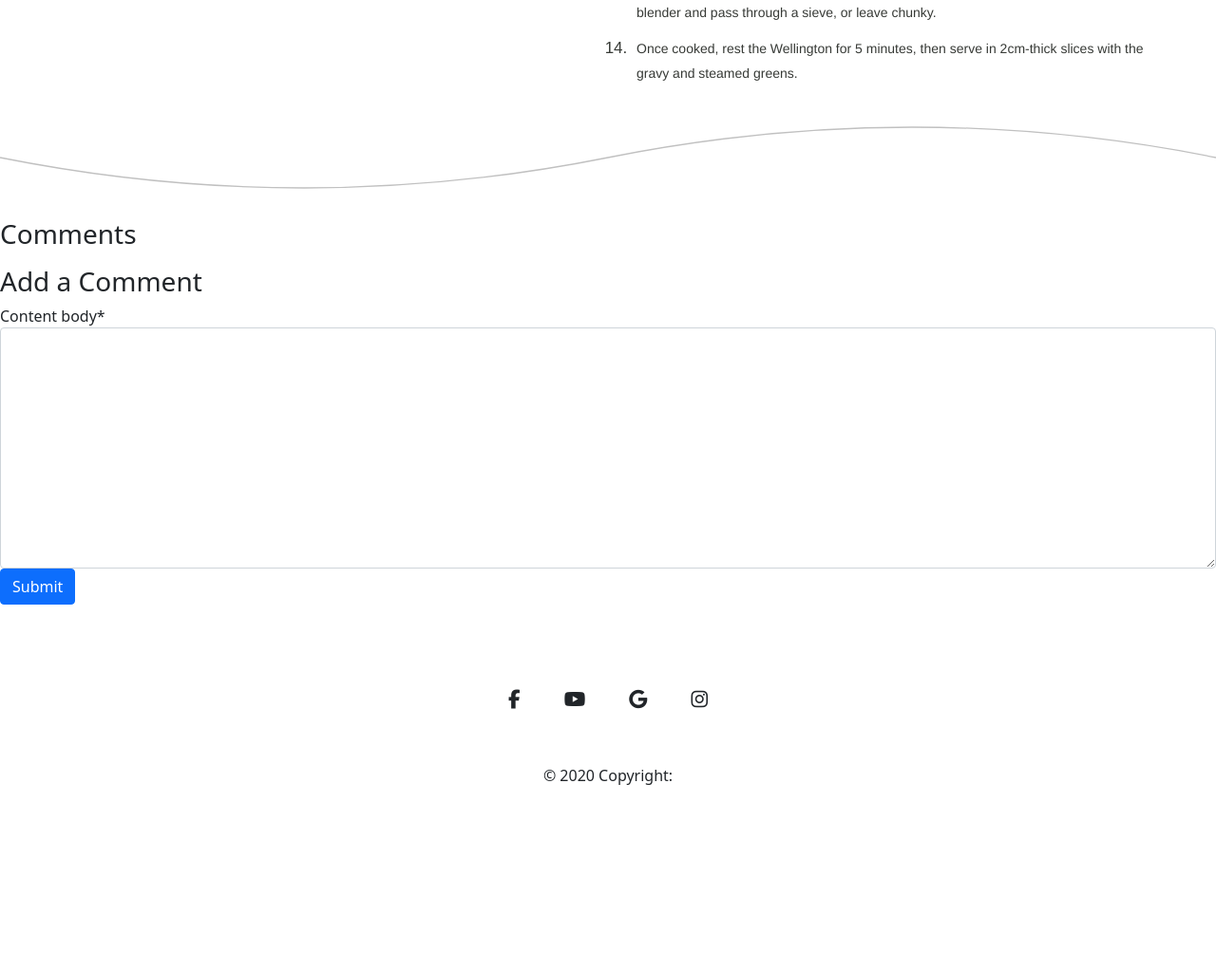
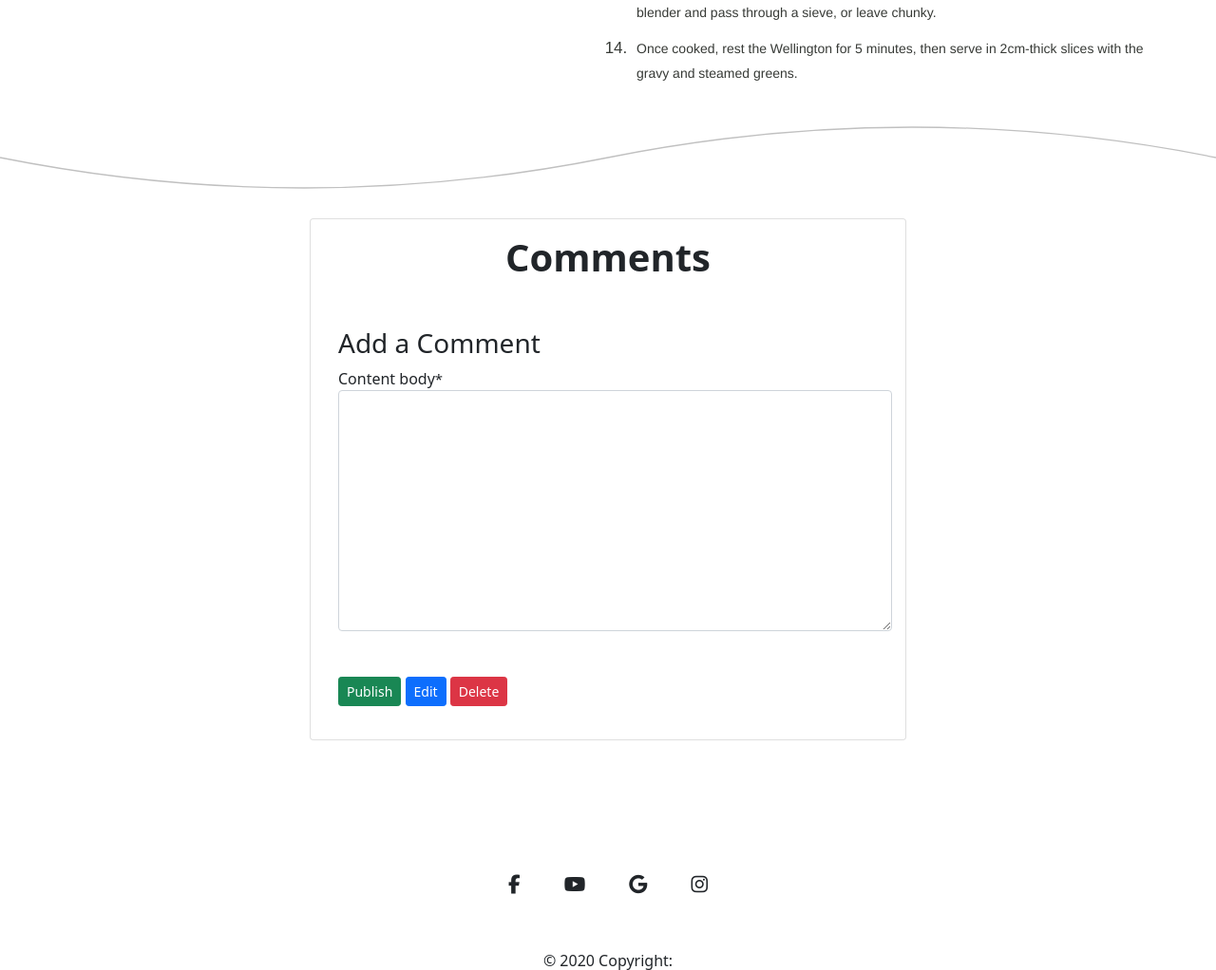
Before and after one commit to Godinhoweverson/cook-with-me, a Django app: page /recipes/8/ in a window 1280 px wide. Shown: the part 1169-2191 px from the top of the page at 95% size. Before the commit the page ends 1996 px from the top, so only its background shows below. Run offline with Django 3.2, Linux system fonts and the light colour scheme; a user stored in the database is signed in; data comes from the database, SQL or seed files in the repository; both versions use the stored data as it was after the commit; some libraries are stand-ins or nearby versions.

Commit message:
Apply new styles to the comment section

```diff
--- a/cook_recipe/views.py
+++ b/cook_recipe/views.py
@@ -1,6 +1,6 @@
 from django.shortcuts import render, get_object_or_404, redirect
 from django.views import generic, View
-from .models import Recipe
+from .models import Recipe, Comment
 from .forms import CommentForm
 
 
--- a/static/css/style.css
+++ b/static/css/style.css
@@ -200,6 +200,10 @@ body {
 
 }
 
+.comment-text span{
+font-size: 15px;
+}
+
 .p-2{
     padding: 0.5rem !important;
 
@@ -209,10 +213,6 @@ body {
     padding-left: 15px;
 }
 
-.w-100{
-
-    width: 100% !important;
-}
 
 .m-b-15{
     margin-bottom: 15px;
@@ -226,25 +226,15 @@ body {
     border-radius: 1px
 
 }
-
-.btn-cyan{
-    color: #fff;
-    background-color: #27a9e3;
-    border-color: #27a9e3;
-}
-
-.btn-cyan:hover{
-    color: #fff;
-    background-color: #1a93ca;
-    border-color: #198bbe;
-
-}
-
 .comment-widgets .comment-row:hover{
     background: rgba(0, 0, 0, 0.05);
 }
 
-
+.comment-text p{
+    color: inherit;
+    text-decoration: none;
+    text-align: center;
+}
 /* Media queries/ Responsive */
 
 
--- a/templates/recipe_content.html
+++ b/templates/recipe_content.html
@@ -29,20 +29,37 @@
 </svg>
 
 
-<h3>Comments</h3>
-<ul>
+<div class="row d-flex justify-content-center mt-100 mb-100">
+    <div class="col-lg-6">
+        <div class="card">
+            <div class="card-body text-center">
+                <h4 class="card-title fs-1">Comments</h4>
+            </div>
+            <div class="comment-widgets">
+                <!-- Comment Row -->
+                <div class="d-flex flex-row comment-row m-t-0">
+                    <div class="comment-text w-100">
                         {% for comment in recipe.comment_set.all %}
-    <li>{{ comment.user }}: {{ comment.content_body }}</li>
+                         <h6. class="fs-4">@{{ comment.user }} <span class="text-muted float-right">{{ comment.created_on }}</span></h6>
+                         <span class="m-b-15 d-block">{{ comment.content_body }}</span>
                         {% endfor %}
-</ul>
                         {% if user.is_authenticated %}
                             <h3>Add a Comment</h3>
                             <form method="post">
                                 {% csrf_token %}
                                 {{ form|crispy }}
-    <button type="submit" class="btn btn-primary">Submit</button>
+                                <button type="submit" class="btn btn-success btn-sm mt-5">Publish</button>
+                                <button type="button" class="btn btn-primary btn-sm mt-5">Edit</button>
+                                <button type="button" class="btn btn-danger btn-sm mt-5">Delete</button>
                             </form>
                         {% else %}
                             <p>You must be <a href="{% url 'account_login' %}">logged in</a> to post a comment.</p>
                         {% endif %}
+
+                    </div>
+                </div>
+            </div>
+        </div>
+    </div>
+</div>
 {% endblock %}
```
Also changed, not shown: db.sqlite3. Lines whose indentation alone changed are shown as unchanged.
